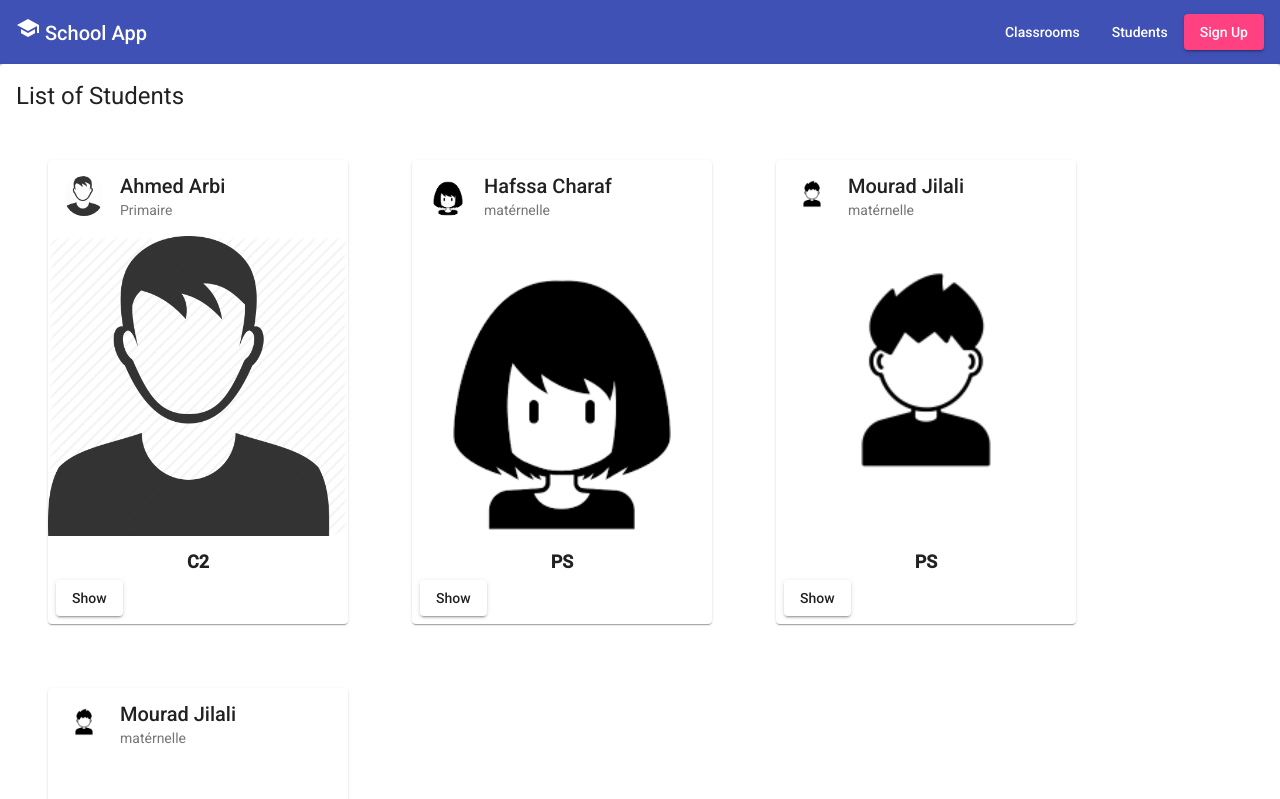
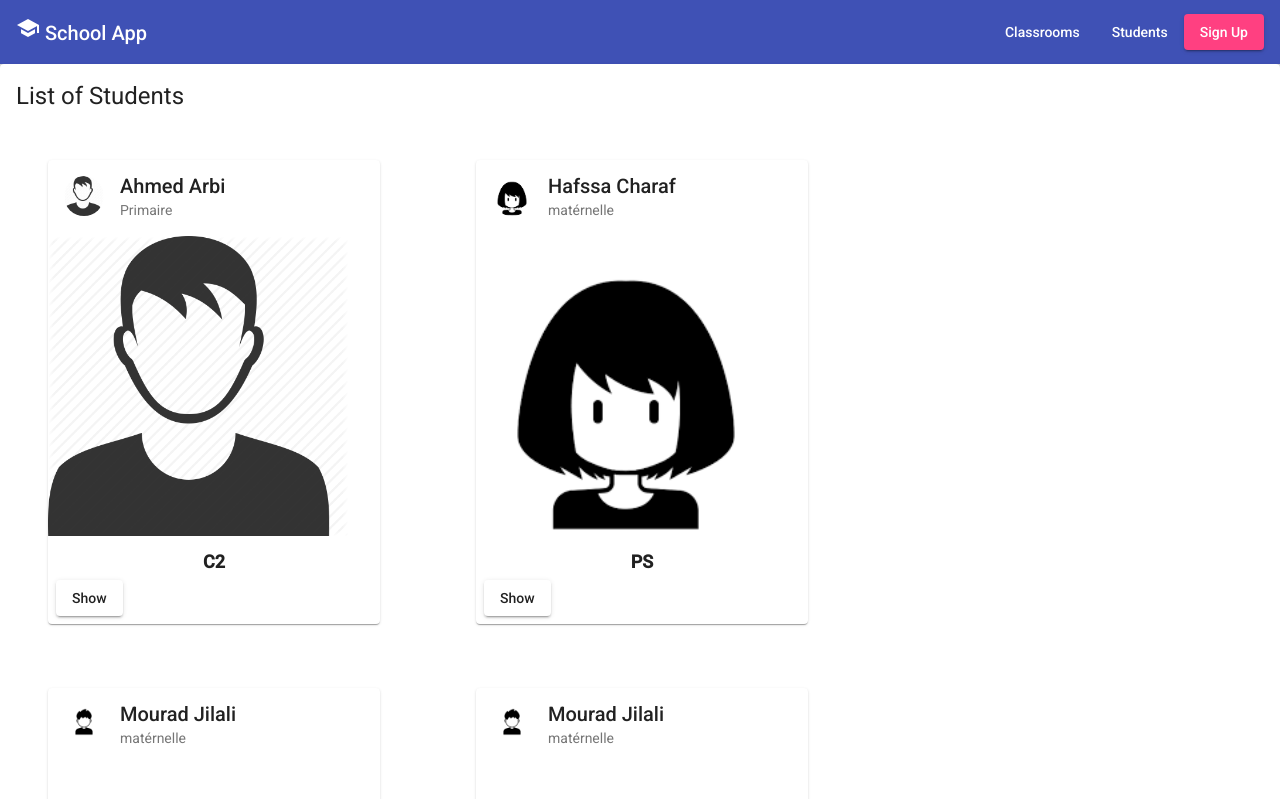
Before and after one commit to youma85/schoolAng, an Angular app: page / in a window 1280 px wide. Shown: the top 799 px of the page. Built offline with nearby package versions, Linux system fonts and the light colour scheme.

Commit message:
Using Item component to display Student Card

```diff
--- a/src/app/student/student-item/student-item.component.html
+++ b/src/app/student/student-item/student-item.component.html
@@ -1 +1,14 @@
-<p>student-item works!</p>
+<mat-card class="example-card">
+  <mat-card-header>
+    <div mat-card-avatar [style.backgroundImage]="getImgContent(student.photo)" style="background-size: cover;" ></div>
+    <mat-card-title>{{student.firstName}} {{student.lastName}}</mat-card-title>
+    <mat-card-subtitle>{{student.classroom.cycle}}</mat-card-subtitle>
+  </mat-card-header>
+  <img mat-card-image src="{{student.photo}}" class="card-image" >
+  <mat-card-content class="card-content">
+    {{student.classroom.level}}
+  </mat-card-content>
+  <mat-card-actions>
+    <button mat-raised-button (click)="onClick()">Show</button>
+  </mat-card-actions>
+</mat-card>
--- a/src/app/student/student-item/student-item.component.scss
+++ b/src/app/student/student-item/student-item.component.scss
@@ -0,0 +1,23 @@
+// item
+.card-image{
+  height: 300px;
+  width: 300px;
+  object-fit: contain;
+}
+
+.card-content{
+  font-size: large;
+  font-weight: bolder;
+  margin: auto;
+  text-align: center;
+}
+
+.mat-card-actions .flex-spacer{
+  width: 100%;
+}
+
+.example-card {
+  width: 300px;
+  flex: 0 1 calc(23% - 32px);
+  margin: 32px;
+}
--- a/src/app/student/student-item/student-item.component.ts
+++ b/src/app/student/student-item/student-item.component.ts
@@ -1,4 +1,6 @@
-import { Component, OnInit } from '@angular/core';
+import {Component, EventEmitter, Input, OnInit, Output} from '@angular/core';
+import {Student} from "../student";
+import {DomSanitizer, SafeUrl} from "@angular/platform-browser";
 
 @Component({
   selector: 'app-student-item',
@@ -7,9 +9,19 @@ import { Component, OnInit } from '@angular/core';
 })
 export class StudentItemComponent implements OnInit {
 
-  constructor() { }
+  @Input() student: Student;
+  @Output() studentSelected = new EventEmitter<void>();
+
+  constructor(private sanitizer: DomSanitizer) { }
 
   ngOnInit(): void {
   }
 
+  getImgContent(img: string): SafeUrl {
+    return this.sanitizer.bypassSecurityTrustStyle(`url(${img})`);
+  }
+
+  onClick() {
+    this.studentSelected.emit();
+  }
 }
--- a/src/app/student/student-list/student-list.component.html
+++ b/src/app/student/student-list/student-list.component.html
@@ -1,19 +1,8 @@
 <h1>List of Students</h1>
 
 <div class="cardList">
-  <mat-card class="example-card" *ngFor="let student of students">
-    <mat-card-header>
-      <div mat-card-avatar [style.backgroundImage]="getImgContent(student.photo)" style="background-size: cover;" ></div>
-      <mat-card-title>{{student.firstName}} {{student.lastName}}</mat-card-title>
-      <mat-card-subtitle>{{student.classroom.cycle}}</mat-card-subtitle>
-    </mat-card-header>
-    <img mat-card-image src="{{student.photo}}" class="card-image" >
-    <mat-card-content class="card-content">
-      {{student.classroom.level}}
-    </mat-card-content>
-    <mat-card-actions>
-      <button mat-raised-button>Show</button>
-    </mat-card-actions>
-  </mat-card>
-
+  <app-student-item
+    *ngFor="let std of students"
+    [student]="std"
+    (studentSelected)="onStudentSelected(std)"></app-student-item>
 </div>
--- a/src/app/student/student-list/student-list.component.scss
+++ b/src/app/student/student-list/student-list.component.scss
@@ -16,26 +16,3 @@
 .btn{
   margin: 5px;
 }
-// item
-.card-image{
-  height: 300px;
-  width: 300px;
-  object-fit: contain;
-}
-
-.card-content{
-  font-size: large;
-  font-weight: bolder;
-  margin: auto;
-  text-align: center;
-}
-
-.mat-card-actions .flex-spacer{
-  width: 100%;
-}
-
-.example-card {
-  width: 300px;
-  flex: 0 1 calc(23% - 32px);
-  margin: 32px;
-}
--- a/src/app/student/student-list/student-list.component.ts
+++ b/src/app/student/student-list/student-list.component.ts
@@ -1,4 +1,4 @@
-import { Component, OnInit } from '@angular/core';
+import {Component, EventEmitter, OnInit, Output} from '@angular/core';
 import {DomSanitizer, SafeUrl} from "@angular/platform-browser";
 import {Classroom} from "../../classroom/classroom";
 import {Student} from "../student";
@@ -34,4 +34,7 @@ export class StudentListComponent implements OnInit {
   getImgContent(img: string): SafeUrl {
     return this.sanitizer.bypassSecurityTrustStyle(`url(${img})`);
   }
+
+  onStudentSelected(student: Student) {
+  }
 }
```
